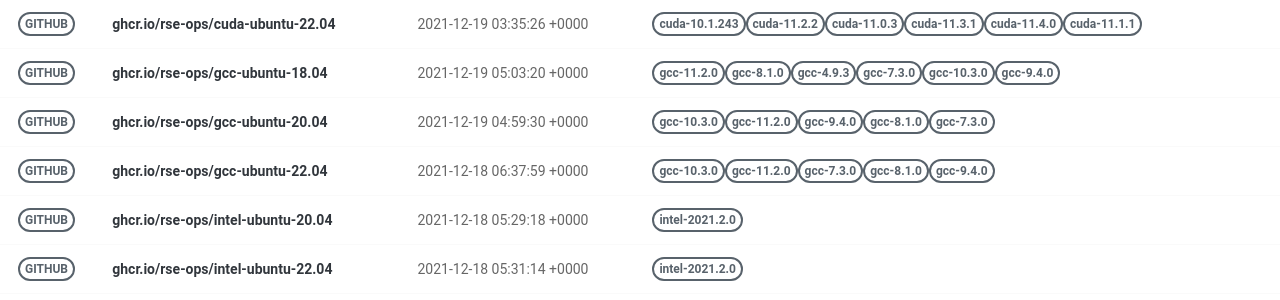
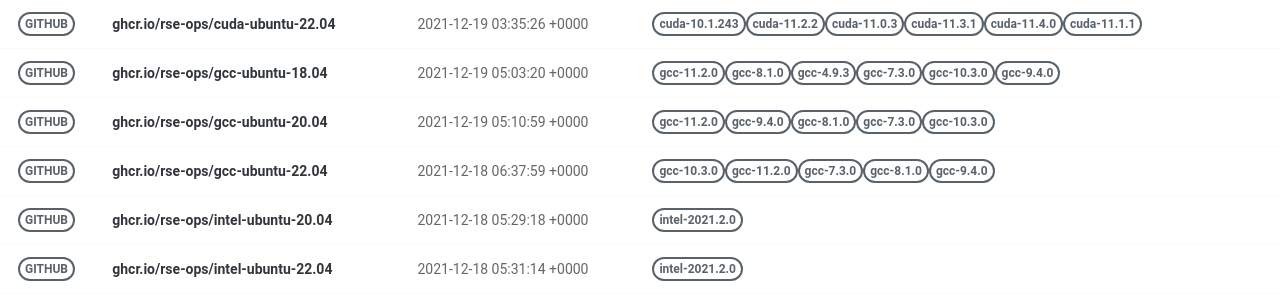
Before and after one commit to rse-ops/docker-images, a Jekyll site: the page built from pages/index.md, in a window 1280 px wide. Shown: the part 326-626 px from the top of the page. Built offline with Jekyll 4.4.1, drawn with Linux system fonts in a browser that asks for light colours; nearby versions of some CDN libraries.

Commit message:
Automated push to update library 2021-12-19

```diff
--- a/_library/ghcr.io-rse-ops-gcc-ubuntu-20.04.md
+++ b/_library/ghcr.io-rse-ops-gcc-ubuntu-20.04.md
@@ -1,14 +1,11 @@
 ---
 layout: container
 name: ghcr.io/rse-ops/gcc-ubuntu-20.04
-updated_at: 2021-12-19 04:59:30.577643
+updated_at: 2021-12-19 05:10:59.606428
 
 
 container_url: https://github.com/orgs/rse-ops/packages/container/package/gcc-ubuntu-20.04
 versions:
- - tag: gcc-10.3.0
-   dockerfile: https://github.com/rse-ops/docker-images/blob/main/ubuntu/gcc/Dockerfile
-   manifest: https://crane.ggcr.dev/manifest/ghcr.io/rse-ops/gcc-ubuntu-20.04:gcc-10.3.0
  - tag: gcc-11.2.0
    dockerfile: https://github.com/rse-ops/docker-images/blob/main/ubuntu/gcc/Dockerfile
    manifest: https://crane.ggcr.dev/manifest/ghcr.io/rse-ops/gcc-ubuntu-20.04:gcc-11.2.0
@@ -21,5 +18,8 @@ versions:
  - tag: gcc-7.3.0
    dockerfile: https://github.com/rse-ops/docker-images/blob/main/ubuntu/gcc/Dockerfile
    manifest: https://crane.ggcr.dev/manifest/ghcr.io/rse-ops/gcc-ubuntu-20.04:gcc-7.3.0
+ - tag: gcc-10.3.0
+   dockerfile: https://github.com/rse-ops/docker-images/blob/main/ubuntu/gcc/Dockerfile
+   manifest: https://crane.ggcr.dev/manifest/ghcr.io/rse-ops/gcc-ubuntu-20.04:gcc-10.3.0
 
 ---
```
